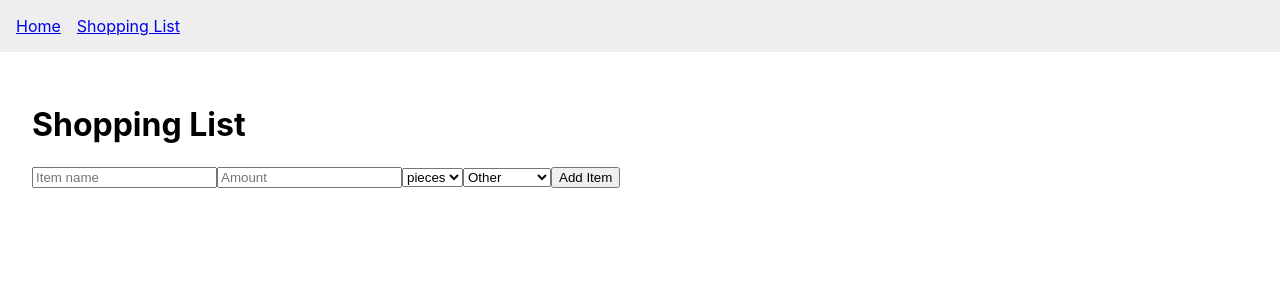
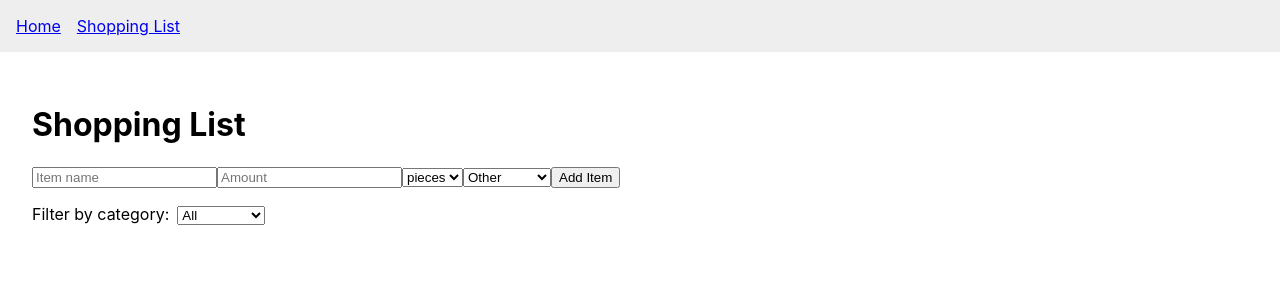
Before and after one commit to Bisheshwar-Das/smart-meal-planner, a React (Create React App) app: page /shopping-list in a window 1280 px wide. Shown: the top 300 px of the page. Built offline with nearby package versions, Linux system fonts and the light colour scheme.

Commit message:
add filtering option by categories

```diff
--- a/src/page/ShoppingListPage.tsx
+++ b/src/page/ShoppingListPage.tsx
@@ -14,8 +14,13 @@ const ShoppingListPage: React.FC = () => {
   const [quantity, setQuantity] = useState("");
   const [unit, setUnit] = useState("pieces");
   const [category, setCategory] = useState("Other");
+  const [filterCategory, setFilterCategory] = useState("All");
+  const [loaded, setLoaded] = useState(false);
 
-  const [loaded, setLoaded] = useState(false);
+  const filteredItems =
+    filterCategory === "All"
+      ? items
+      : items.filter((item) => item.category === filterCategory);
 
   // Load once on mount
   useEffect(() => {
@@ -94,9 +99,26 @@ const ShoppingListPage: React.FC = () => {
         <button onClick={handleAddItem}>Add Item</button>
       </div>
 
-      {/* List */}
+      {/* Category Filter */}
+      <div style={{ marginBottom: "1rem" }}>
+        <label style={{ marginRight: "0.5rem" }}>Filter by category:</label>
+        <select
+          value={filterCategory}
+          onChange={(e) => setFilterCategory(e.target.value)}
+        >
+          <option value="All">All</option>
+          <option value="Vegetables">Vegetables</option>
+          <option value="Fruits">Fruits</option>
+          <option value="Dairy">Dairy</option>
+          <option value="Meat">Meat</option>
+          <option value="Pantry">Pantry</option>
+          <option value="Other">Other</option>
+        </select>
+      </div>
+
+      {/*List Items */}
       <ul>
-        {items.map((item, idx) => (
+        {filteredItems.map((item, idx) => (
           <li key={idx} style={{ marginBottom: "0.5rem" }}>
             <input
               type="text"
```
